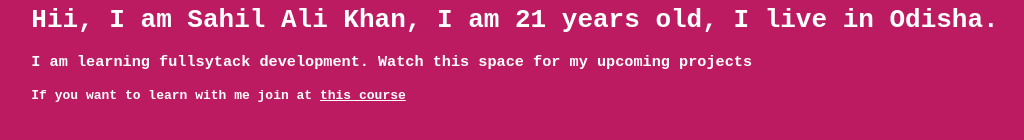
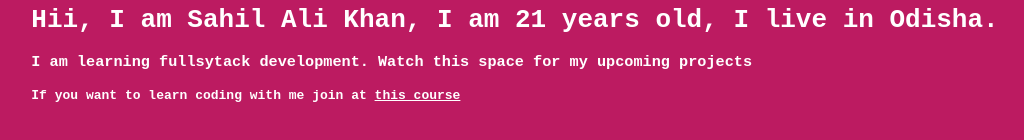
Before and after one commit to sahilrocks520/sahilkcutm.netlify.com, a plain HTML site: page index.html in a window 1280 px wide. Shown: the part 446-586 px from the top of the page, without its empty margins (125-1149 px from the left). Drawn offline with Linux system fonts and the light colour scheme.

Commit message:
fix messege

```diff
--- a/index.html
+++ b/index.html
@@ -13,7 +13,7 @@ Sahil Ali Khan
        <div class="site-header-content">
         <h1>Hii, I am Sahil Ali Khan, I am 21 years old, I live in Odisha.</h1>
         <h3>I am learning fullsytack development. Watch this space for my upcoming projects</h3>
-        <h4>If you want to learn with me join at <a class="course-link" href="https://github.com/sahilrocks520">this course</a></h4>
+        <h4>If you want to learn coding with me join at <a class="course-link" href="https://github.com/sahilrocks520">this course</a></h4>
        </div>
     </header>
 </body>
```
